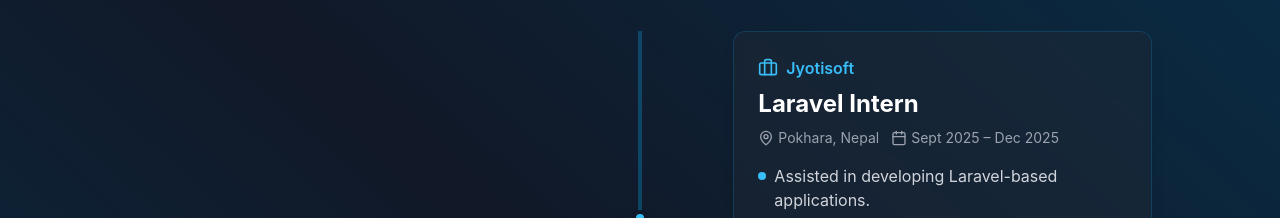
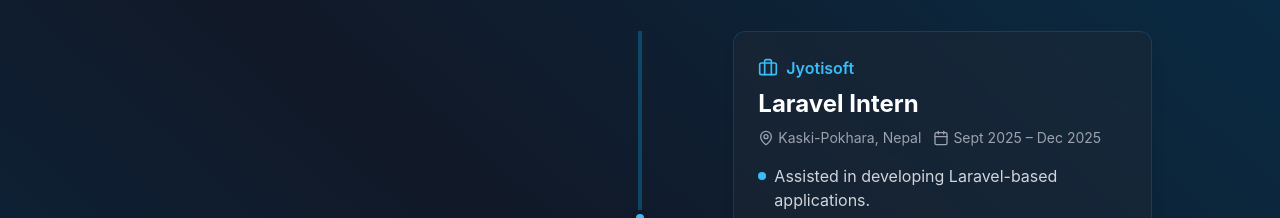
Before and after one commit to shikharbahikmagar/new_portfolio, a React (Vite) app: page / in a window 1280 px wide. Shown: the part 2360-2578 px from the top of the page. Built offline with nearby package versions, Linux system fonts and the light colour scheme.

Commit message:
location

```diff
--- a/src/components/Experience.jsx
+++ b/src/components/Experience.jsx
@@ -7,7 +7,7 @@ const Experience = () => {
       company: "Jyotisoft",
       role: "Laravel Intern",
       period: "Sept 2025 – Dec 2025",
-      location: "Pokhara, Nepal",
+      location: "Kaski-Pokhara, Nepal",
       description: [
         "Assisted in developing Laravel-based applications.",
         "Implemented CRUD operations and backend logic.",
```
